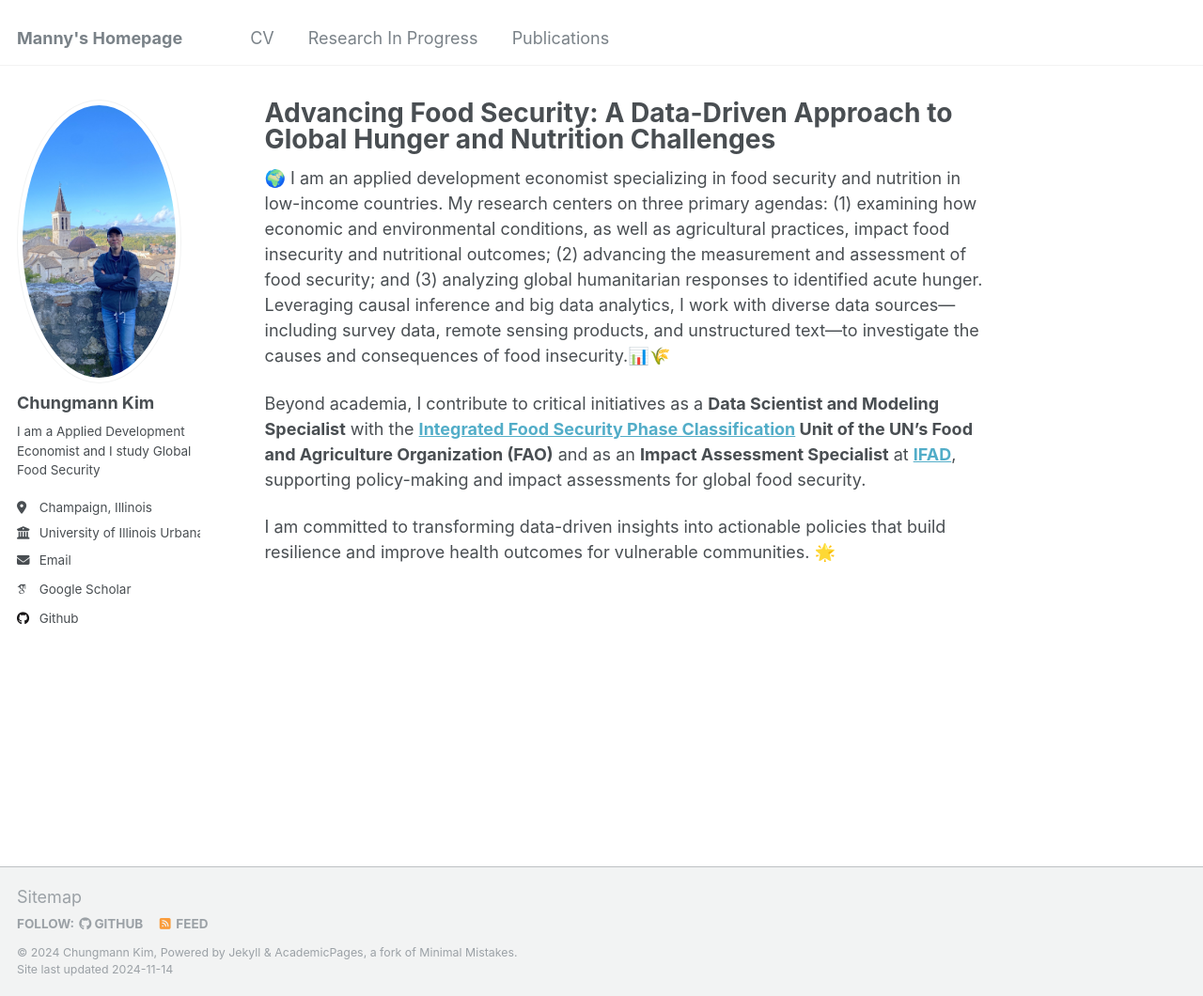
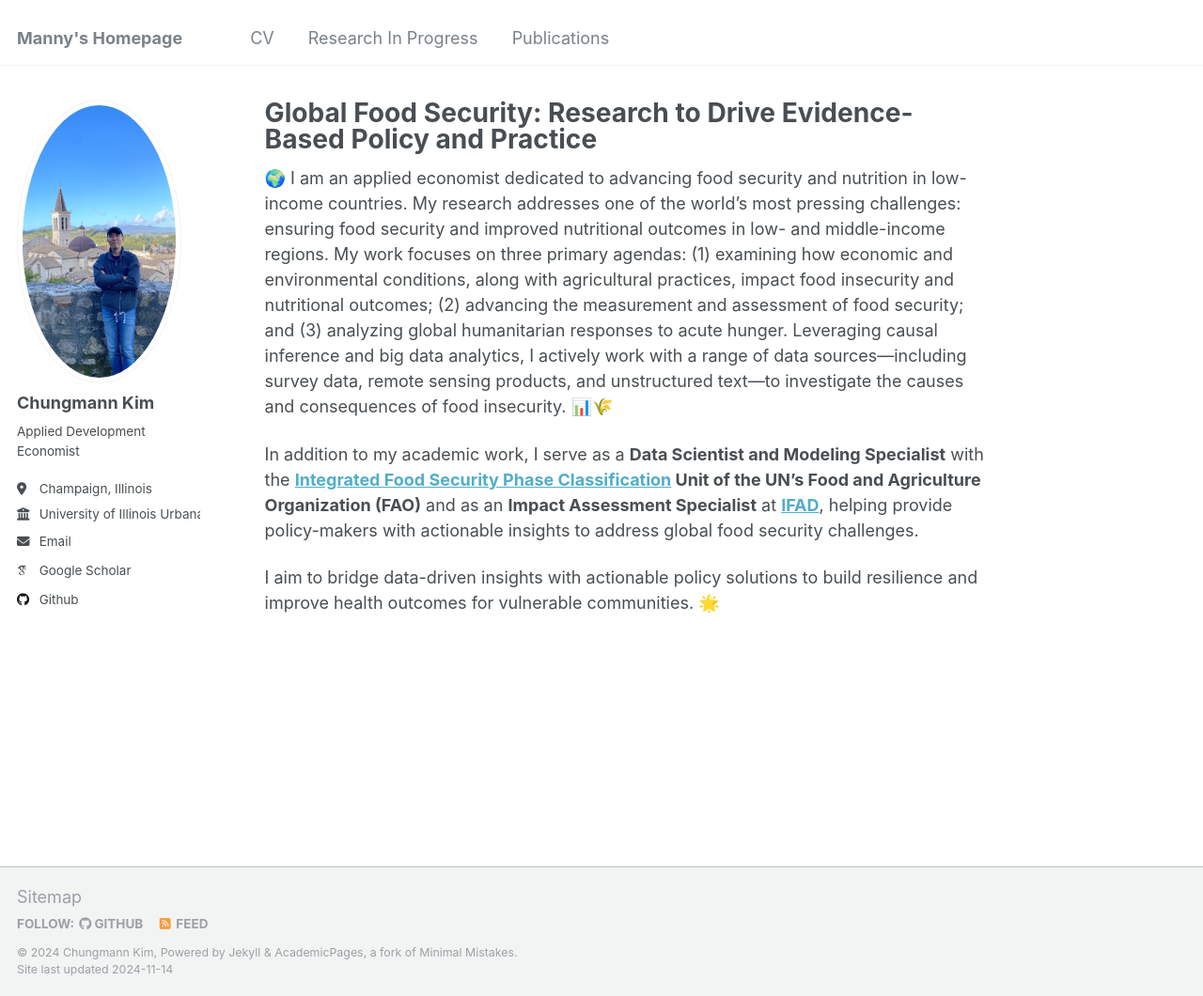
Before and after one commit to mnmx0101/chungmann_kim, a Jekyll site: the page built from _pages/about.md, in a window 1280 px wide and 1060 px high. Shown: the whole window at 94% size. Built offline with Jekyll 4.4.1, drawn with Linux system fonts in a browser that asks for light colours; some web fonts are replaced.

Commit message:
new_update

```diff
--- a/_config.yml
+++ b/_config.yml
@@ -24,7 +24,7 @@ author:
   avatar           : "manny_profile2.jpg"
   name             : "Chungmann Kim"
   pronouns         : # example: "she/her"
-  bio              : "I am a Applied Development Economist and I study Global Food Security"
+  bio              : "Applied Development Economist"
   location         : "Champaign, Illinois"
   employer         : "University of Illinois Urbana Champaign"
   uri              : # URL
--- a/_pages/about.md
+++ b/_pages/about.md
@@ -1,14 +1,14 @@
 ---
 permalink: /
-title: "Advancing Food Security: A Data-Driven Approach to Global Hunger and Nutrition Challenges"
+title: "Global Food Security: Research to Drive Evidence-Based Policy and Practice"
 author_profile: true
 redirect_from:
   - /about/
   - /about.html
 ---
 
-🌍 I am an applied development economist specializing in food security and nutrition in low-income countries. My research centers on three primary agendas: (1) examining how economic and environmental conditions, as well as agricultural practices, impact food insecurity and nutritional outcomes; (2) advancing the measurement and assessment of food security; and (3) analyzing global humanitarian responses to identified acute hunger. Leveraging causal inference and big data analytics, I work with diverse data sources—including survey data, remote sensing products, and unstructured text—to investigate the causes and consequences of food insecurity.📊🌾
+🌍 I am an applied economist dedicated to advancing food security and nutrition in low-income countries. My research addresses one of the world’s most pressing challenges: ensuring food security and improved nutritional outcomes in low- and middle-income regions. My work focuses on three primary agendas: (1) examining how economic and environmental conditions, along with agricultural practices, impact food insecurity and nutritional outcomes; (2) advancing the measurement and assessment of food security; and (3) analyzing global humanitarian responses to acute hunger. Leveraging causal inference and big data analytics, I actively work with a range of data sources—including survey data, remote sensing products, and unstructured text—to investigate the causes and consequences of food insecurity. 📊🌾
 
-Beyond academia, I contribute to critical initiatives as a **Data Scientist and Modeling Specialist** with the **[Integrated Food Security Phase Classification](https://www.ipcinfo.org/) Unit of the UN's Food and Agriculture Organization (FAO)** and as an **Impact Assessment Specialist** at **[IFAD](http://ifad.org/en)**, supporting policy-making and impact assessments for global food security.
+In addition to my academic work, I serve as a **Data Scientist and Modeling Specialist** with the **[Integrated Food Security Phase Classification](https://www.ipcinfo.org/) Unit of the UN's Food and Agriculture Organization (FAO)** and as an **Impact Assessment Specialist** at **[IFAD](http://ifad.org/en)**, helping provide policy-makers with actionable insights to address global food security challenges.
 
-I am committed to transforming data-driven insights into actionable policies that build resilience and improve health outcomes for vulnerable communities. 🌟
+I aim to bridge data-driven insights with actionable policy solutions to build resilience and improve health outcomes for vulnerable communities. 🌟
```
